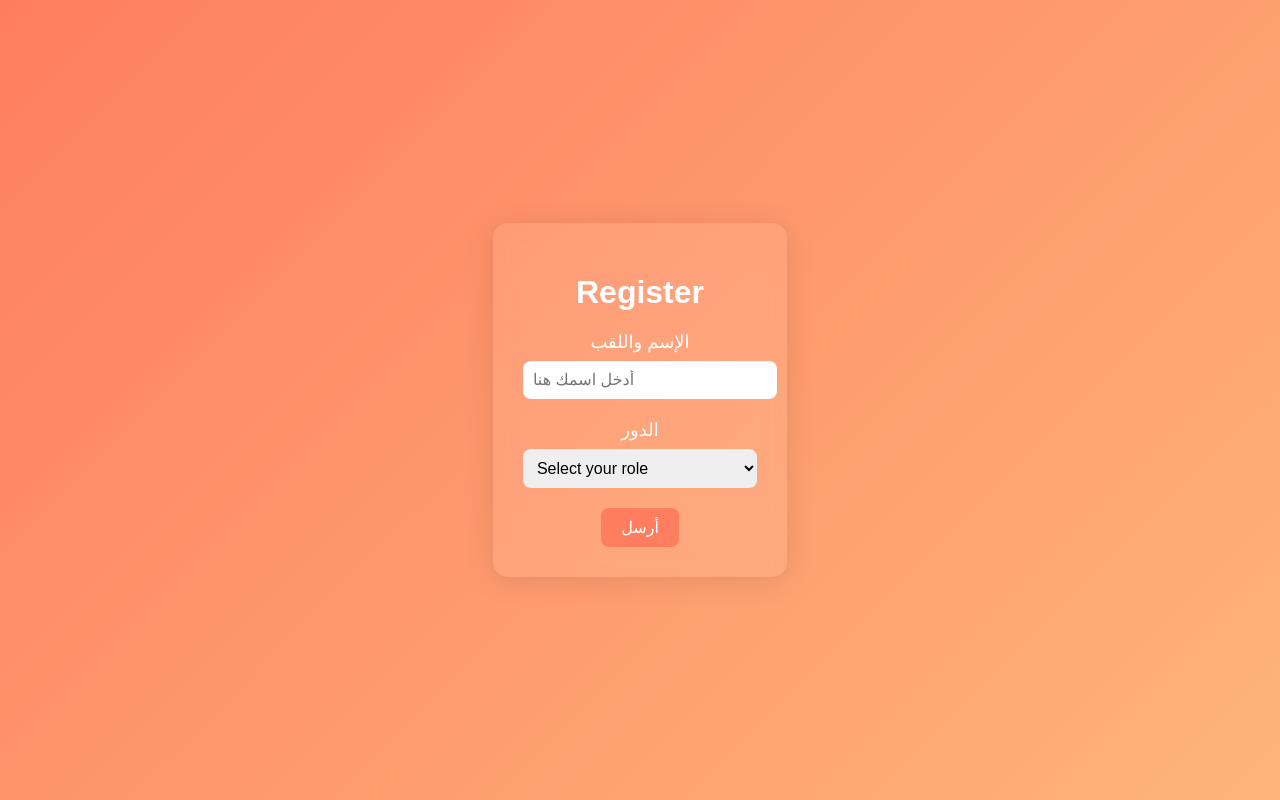
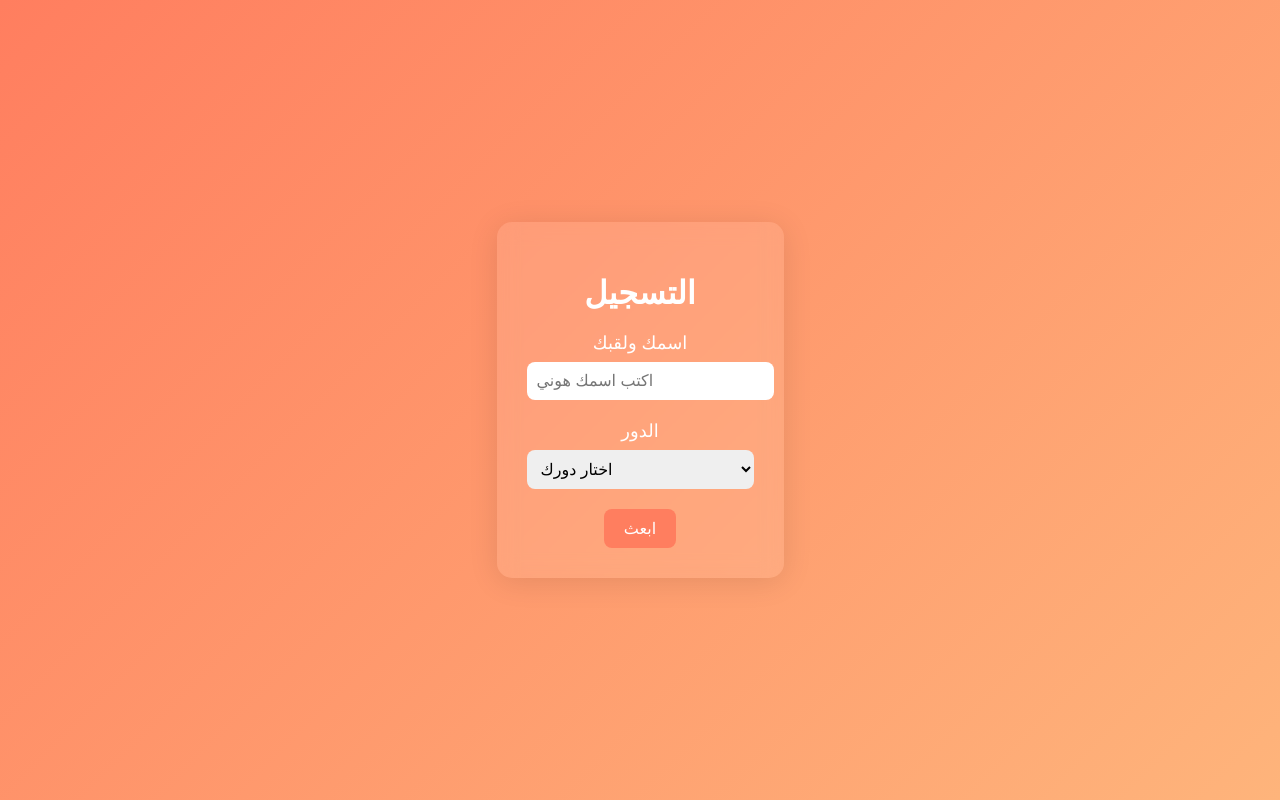
Before and after one commit to Mohavii/summer_camp, a plain HTML site: page index.html in a window 1280 px wide. Drawn offline with Linux system fonts and the light colour scheme.

Commit message:
Update index.html

```diff
--- a/index.html
+++ b/index.html
@@ -73,19 +73,19 @@
 </head>
 <body>
   <div class="container">
-    <h1>Register</h1>
+    <h1>التسجيل</h1>
     <form id="registrationForm">
-      <label for="name">الإسم واللقب</label>
-      <input type="text" id="name" name="name" placeholder="أدخل اسمك هنا" required>
+      <label for="name">اسمك ولقبك</label>
+      <input type="text" id="name" name="name" placeholder="اكتب اسمك هوني" required>
 
       <label for="role">الدور</label>
       <select id="role" name="role" required>
-        <option value="">Select your role</option>
+        <option value="">اختار دورك</option>
         <option value="choral">غناء</option>
         <option value="instrumental">عـزف</option>
       </select>
 
-      <button type="submit">أرسل</button>
+      <button type="submit">ابعث</button>
     </form>
   </div>
 
@@ -98,7 +98,7 @@
       const role = document.querySelector('#role').value;
 
       try {
-        const response = await fetch('https://longing-generated-yam.glitch.me/users', {
+        const response = await fetch('https://longing-generated-yam.glitch.me/register', {
           method: 'POST',
           headers: { 'Content-Type': 'application/json' },
           body: JSON.stringify({ name, role }),
```
